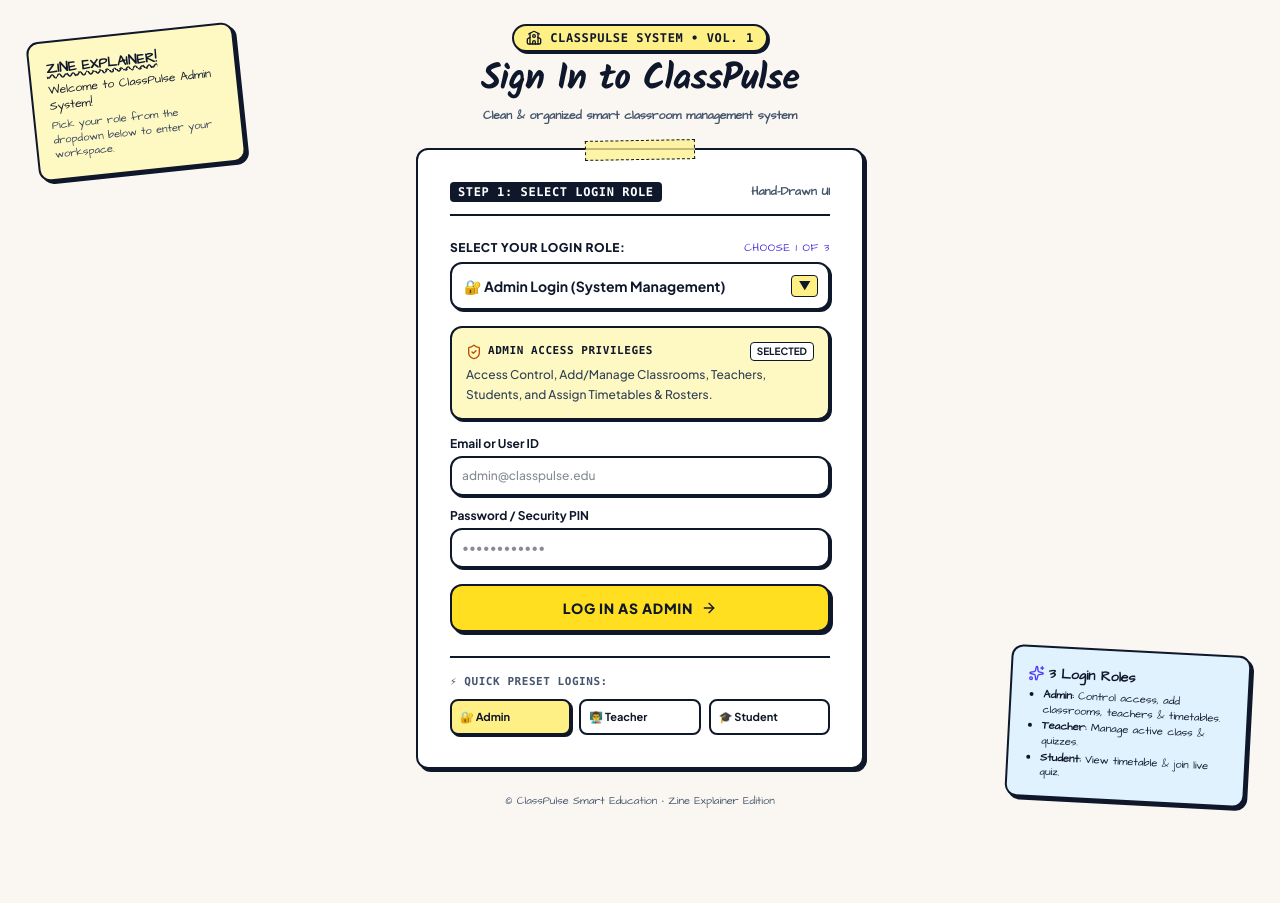
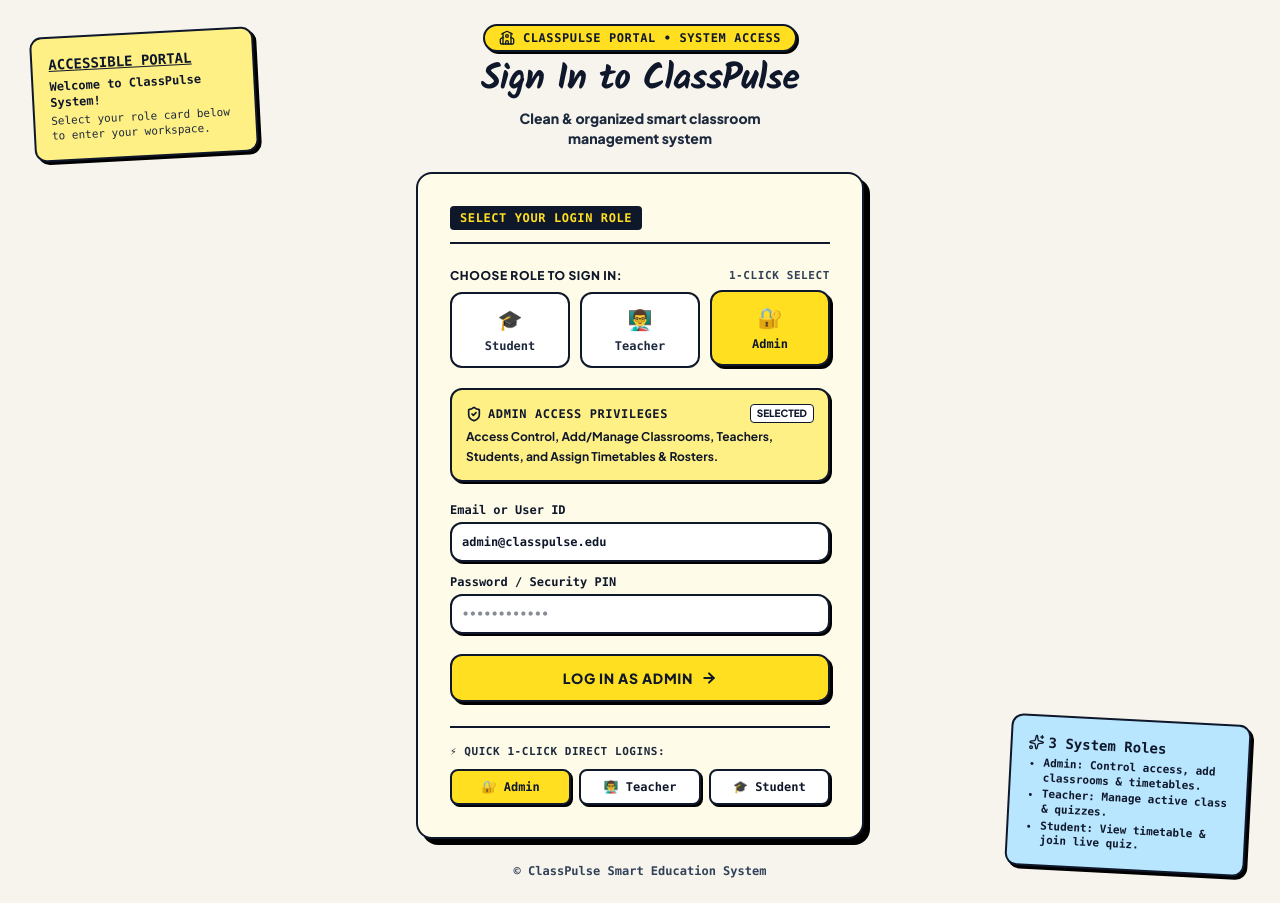
Before and after one commit to NINJA981/classpulse, a React (Vite) app: page / in a window 1280 px wide. Before the commit the page ends 834 px from the top, so only its background shows below. Built offline with nearby package versions, Linux system fonts and the light colour scheme.

Commit message:
refactor: update Login Page UI per user instructions - role card selectors, soft light background, and remove zine/hand drawn text

```diff
--- a/src/components/Header.jsx
+++ b/src/components/Header.jsx
@@ -29,8 +29,8 @@ export const Header = () => {
             <h1 className="text-lg font-extrabold text-slate-900 font-zine-title tracking-tight">
               ClassPulse Hub
             </h1>
-            <span className="px-2 py-0.5 rounded bg-yellow-200 text-slate-900 text-[10px] font-mono font-bold uppercase tracking-wider border border-slate-900">
-              Zine Edition
+            <span className="px-2 py-0.5 rounded bg-yellow-200 text-slate-900 text-[10px] font-mono font-black uppercase tracking-wider border border-slate-900">
+              System Edition
             </span>
           </div>
           <p className="text-[11px] font-handwriting text-slate-600 hidden sm:block">
--- a/src/components/LoginPage.jsx
+++ b/src/components/LoginPage.jsx
@@ -16,7 +16,7 @@ import {
 export const LoginPage = () => {
   const { login } = useClassPulse();
   const [selectedRole, setSelectedRole] = useState('admin');
-  const [emailInput, setEmailInput] = useState('');
+  const [emailInput, setEmailInput] = useState('admin@classpulse.edu');
   const [passwordInput, setPasswordInput] = useState('');
 
   const handleRoleLogin = (e) => {
@@ -24,7 +24,7 @@ export const LoginPage = () => {
     login(selectedRole);
   };
 
-  const setPresetUser = (role) => {
+  const selectRoleAndFill = (role) => {
     setSelectedRole(role);
     if (role === 'admin') {
       setEmailInput('admin@classpulse.edu');
@@ -33,108 +33,140 @@ export const LoginPage = () => {
     } else {
       setEmailInput('ananya@classpulse.edu');
     }
+  };
+
+  const quickLoginRole = (role) => {
+    selectRoleAndFill(role);
     login(role);
   };
 
   return (
-    <div className="min-h-screen bg-[#faf7f2] flex flex-col items-center justify-center p-4 sm:p-6 select-none relative overflow-hidden">
-      {/* Background Zine Doodle Accents */}
-      <div className="absolute top-8 left-8 transform -rotate-6 hidden lg:block">
-        <div className="zine-card-yellow p-4 w-52 font-handwriting text-xs space-y-1">
-          <div className="font-bold text-sm underline decoration-wavy decoration-slate-900">ZINE EXPLAINER!</div>
-          <p>Welcome to ClassPulse Admin System!</p>
-          <p className="text-[11px] text-slate-700">Pick your role from the dropdown below to enter your workspace.</p>
+    <div className="min-h-screen bg-[#f7f4ed] flex flex-col items-center justify-center p-4 sm:p-6 select-none relative overflow-hidden">
+      {/* Background Decorative Cards */}
+      <div className="absolute top-8 left-8 transform -rotate-3 hidden lg:block">
+        <div className="bg-yellow-200 border-2 border-slate-900 shadow-[3px_3px_0px_0px_#000] p-4 w-56 rounded-xl font-mono text-xs space-y-1 text-slate-900">
+          <div className="font-extrabold text-sm underline text-slate-900">ACCESSIBLE PORTAL</div>
+          <p className="font-bold">Welcome to ClassPulse System!</p>
+          <p className="text-[11px] text-slate-800 font-medium">Select your role card below to enter your workspace.</p>
         </div>
       </div>
 
       <div className="absolute bottom-8 right-8 transform rotate-3 hidden lg:block">
-        <div className="zine-card-sky p-4 w-60 font-handwriting text-xs space-y-1">
-          <div className="font-bold text-sm text-slate-900 flex items-center gap-1">
-            <Sparkles className="w-4 h-4 text-indigo-600" /> 3 Login Roles
+        <div className="bg-sky-200 border-2 border-slate-900 shadow-[3px_3px_0px_0px_#000] p-4 w-60 rounded-xl font-mono text-xs space-y-1 text-slate-900">
+          <div className="font-extrabold text-sm text-slate-900 flex items-center gap-1">
+            <Sparkles className="w-4 h-4 text-slate-900" /> 3 System Roles
           </div>
-          <ul className="list-disc pl-4 space-y-0.5 text-[11px]">
-            <li><strong>Admin:</strong> Control access, add classrooms, teachers & timetables.</li>
+          <ul className="list-disc pl-4 space-y-0.5 text-[11px] font-bold">
+            <li><strong>Admin:</strong> Control access, add classrooms & timetables.</li>
             <li><strong>Teacher:</strong> Manage active class & quizzes.</li>
             <li><strong>Student:</strong> View timetable & join live quiz.</li>
           </ul>
         </div>
       </div>
 
-      {/* Main Login Zine Card Container */}
+      {/* Main Login Card Container */}
       <div className="max-w-md w-full space-y-6">
-        {/* Zine Header Banner */}
+        {/* Header Banner */}
         <div className="text-center space-y-2">
-          <div className="inline-flex items-center gap-2 bg-yellow-200 border-2 border-slate-900 px-3 py-1 rounded-full shadow-zine-sm text-xs font-mono font-bold uppercase tracking-wider">
+          <div className="inline-flex items-center gap-2 bg-yellow-300 border-2 border-slate-900 px-3.5 py-1 rounded-full shadow-[2px_2px_0px_0px_#000] text-xs font-mono font-black uppercase tracking-wider text-slate-900">
             <School className="w-4 h-4 text-slate-900" />
-            <span>ClassPulse System • Vol. 1</span>
+            <span>ClassPulse Portal • System Access</span>
           </div>
-          <h1 className="text-4xl font-extrabold text-slate-900 font-zine-title tracking-tight flex items-center justify-center gap-2">
+          <h1 className="text-4xl font-black text-slate-900 font-zine-title tracking-tight flex items-center justify-center gap-2">
             Sign In to ClassPulse
           </h1>
-          <p className="text-xs font-semibold text-slate-600 font-handwriting max-w-xs mx-auto">
+          <p className="text-sm font-extrabold text-slate-800 max-w-xs mx-auto">
             Clean & organized smart classroom management system
           </p>
         </div>
 
-        {/* Login Zine Box */}
-        <div className="zine-card p-6 sm:p-8 space-y-6 relative z-10 zine-tape-top">
+        {/* Login Box with Soft Light Background */}
+        <div className="bg-[#fefce8] border-2 border-slate-900 rounded-2xl p-6 sm:p-8 space-y-6 relative z-10 shadow-[6px_6px_0px_0px_#000]">
           <div className="flex items-center justify-between border-b-2 border-slate-900 pb-3">
-            <span className="text-xs font-bold font-mono uppercase tracking-wider bg-slate-900 text-white px-2 py-0.5 rounded">
-              STEP 1: SELECT LOGIN ROLE
+            <span className="text-xs font-black font-mono uppercase tracking-wider bg-slate-900 text-yellow-300 px-2.5 py-1 rounded">
+              SELECT YOUR LOGIN ROLE
             </span>
-            <span className="text-xs font-handwriting font-bold text-slate-600">Hand-Drawn UI</span>
           </div>
 
-          <form onSubmit={handleRoleLogin} className="space-y-4">
-            {/* Role Dropdown Selector */}
-            <div>
-              <label className="block text-xs font-extrabold text-slate-900 uppercase tracking-wider mb-1.5 flex items-center justify-between">
-                <span>Select Your Login Role:</span>
-                <span className="text-[11px] font-handwriting text-indigo-700 font-normal">Choose 1 of 3</span>
+          <form onSubmit={handleRoleLogin} className="space-y-5">
+            {/* Button-based Preset Role Selector (No Dropdown!) */}
+            <div className="space-y-2">
+              <label className="block text-xs font-black text-slate-900 uppercase tracking-wider flex items-center justify-between">
+                <span>Choose Role to Sign In:</span>
+                <span className="text-[11px] font-mono text-slate-700 font-bold">1-Click Select</span>
               </label>
 
-              <div className="relative">
-                <select
-                  value={selectedRole}
-                  onChange={(e) => setSelectedRole(e.target.value)}
-                  className="w-full p-3 bg-white border-2 border-slate-900 rounded-xl font-bold text-sm text-slate-900 outline-none shadow-zine-sm focus:shadow-zine cursor-pointer appearance-none pr-10"
+              <div className="grid grid-cols-3 gap-2.5">
+                {/* Student Role Card */}
+                <button
+                  type="button"
+                  onClick={() => selectRoleAndFill('student')}
+                  className={`p-3 rounded-xl border-2 border-slate-900 font-mono text-xs font-black flex flex-col items-center justify-center gap-1 transition cursor-pointer ${
+                    selectedRole === 'student'
+                      ? 'bg-emerald-300 text-slate-900 shadow-[3px_3px_0px_0px_#000] -translate-y-0.5'
+                      : 'bg-white text-slate-800 hover:bg-emerald-50'
+                  }`}
                 >
-                  <option value="student">🎓 Student Login</option>
-                  <option value="teacher">👨‍🏫 Teacher Login</option>
-                  <option value="admin">🔐 Admin Login (System Management)</option>
-                </select>
-                <div className="absolute right-3 top-1/2 -translate-y-1/2 pointer-events-none text-slate-900 font-bold text-xs bg-yellow-200 border border-slate-900 px-1.5 py-0.5 rounded">
-                  ▼
-                </div>
+                  <span className="text-xl">🎓</span>
+                  <span>Student</span>
+                </button>
+
+                {/* Teacher Role Card */}
+                <button
+                  type="button"
+                  onClick={() => selectRoleAndFill('teacher')}
+                  className={`p-3 rounded-xl border-2 border-slate-900 font-mono text-xs font-black flex flex-col items-center justify-center gap-1 transition cursor-pointer ${
+                    selectedRole === 'teacher'
+                      ? 'bg-sky-300 text-slate-900 shadow-[3px_3px_0px_0px_#000] -translate-y-0.5'
+                      : 'bg-white text-slate-800 hover:bg-sky-50'
+                  }`}
+                >
+                  <span className="text-xl">👨‍🏫</span>
+                  <span>Teacher</span>
+                </button>
+
+                {/* Admin Role Card */}
+                <button
+                  type="button"
+                  onClick={() => selectRoleAndFill('admin')}
+                  className={`p-3 rounded-xl border-2 border-slate-900 font-mono text-xs font-black flex flex-col items-center justify-center gap-1 transition cursor-pointer ${
+                    selectedRole === 'admin'
+                      ? 'bg-yellow-300 text-slate-900 shadow-[3px_3px_0px_0px_#000] -translate-y-0.5'
+                      : 'bg-white text-slate-800 hover:bg-yellow-50'
+                  }`}
+                >
+                  <span className="text-xl">🔐</span>
+                  <span>Admin</span>
+                </button>
               </div>
             </div>
 
-            {/* Role Preview Card Callout */}
-            <div className={`p-3.5 rounded-xl border-2 border-slate-900 shadow-zine-sm text-xs space-y-1 transition-all ${
-              selectedRole === 'admin' ? 'bg-yellow-100' : selectedRole === 'teacher' ? 'bg-sky-100' : 'bg-emerald-100'
+            {/* Role Privilege Summary Box */}
+            <div className={`p-3.5 rounded-xl border-2 border-slate-900 text-xs space-y-1 transition-all shadow-[2px_2px_0px_0px_#000] ${
+              selectedRole === 'admin' ? 'bg-yellow-200' : selectedRole === 'teacher' ? 'bg-sky-200' : 'bg-emerald-200'
             }`}>
-              <div className="flex items-center justify-between font-bold text-slate-900">
-                <span className="flex items-center gap-1.5 uppercase tracking-wider font-mono text-[11px]">
-                  {selectedRole === 'admin' && <ShieldCheck className="w-4 h-4 text-amber-700" />}
-                  {selectedRole === 'teacher' && <UserCheck className="w-4 h-4 text-sky-700" />}
-                  {selectedRole === 'student' && <GraduationCap className="w-4 h-4 text-emerald-700" />}
+              <div className="flex items-center justify-between font-black text-slate-900">
+                <span className="flex items-center gap-1.5 uppercase tracking-wider font-mono text-xs">
+                  {selectedRole === 'admin' && <ShieldCheck className="w-4 h-4 text-slate-900 stroke-[2.5]" />}
+                  {selectedRole === 'teacher' && <UserCheck className="w-4 h-4 text-slate-900 stroke-[2.5]" />}
+                  {selectedRole === 'student' && <GraduationCap className="w-4 h-4 text-slate-900 stroke-[2.5]" />}
                   {selectedRole.toUpperCase()} ACCESS PRIVILEGES
                 </span>
-                <span className="px-1.5 py-0.5 bg-white border border-slate-900 text-[10px] font-bold rounded">
+                <span className="px-1.5 py-0.5 bg-white border border-slate-900 text-[10px] font-black rounded uppercase">
                   SELECTED
                 </span>
               </div>
-              <p className="text-slate-700 font-medium leading-relaxed">
+              <p className="text-slate-900 font-bold leading-relaxed text-xs">
                 {selectedRole === 'admin' && 'Access Control, Add/Manage Classrooms, Teachers, Students, and Assign Timetables & Rosters.'}
                 {selectedRole === 'teacher' && 'Manage assigned classes, trigger live AI quizzes, review student rosters, and view class timetables.'}
                 {selectedRole === 'student' && 'View weekly classroom timetable, check assigned teachers, and participate in active quizzes.'}
               </p>
             </div>
 
-            {/* Simulated Email / User ID Input */}
-            <div className="space-y-3">
+            {/* Simulated Email & Password Inputs */}
+            <div className="space-y-3 font-mono">
               <div>
-                <label className="block text-xs font-bold text-slate-900 mb-1">Email or User ID</label>
+                <label className="block text-xs font-black text-slate-900 mb-1">Email or User ID</label>
                 <input
                   type="email"
                   placeholder={
@@ -142,18 +174,18 @@ export const LoginPage = () => {
                   }
                   value={emailInput}
                   onChange={(e) => setEmailInput(e.target.value)}
-                  className="w-full p-2.5 bg-white border-2 border-slate-900 rounded-xl text-xs font-medium text-slate-900 outline-none shadow-zine-sm"
+                  className="w-full p-2.5 bg-white border-2 border-slate-900 rounded-xl text-xs font-black text-slate-900 outline-none shadow-[2px_2px_0px_0px_#000]"
                 />
               </div>
 
               <div>
-                <label className="block text-xs font-bold text-slate-900 mb-1">Password / Security PIN</label>
+                <label className="block text-xs font-black text-slate-900 mb-1">Password / Security PIN</label>
                 <input
                   type="password"
                   placeholder="••••••••••••"
                   value={passwordInput}
                   onChange={(e) => setPasswordInput(e.target.value)}
-                  className="w-full p-2.5 bg-white border-2 border-slate-900 rounded-xl text-xs font-medium text-slate-900 outline-none shadow-zine-sm"
+                  className="w-full p-2.5 bg-white border-2 border-slate-900 rounded-xl text-xs font-black text-slate-900 outline-none shadow-[2px_2px_0px_0px_#000]"
                 />
               </div>
             </div>
@@ -161,42 +193,42 @@ export const LoginPage = () => {
             {/* Submit Button */}
             <button
               type="submit"
-              className="w-full py-3 px-4 bg-yellow-300 hover:bg-yellow-400 active:bg-yellow-500 text-slate-900 font-extrabold rounded-xl border-2 border-slate-900 shadow-zine-interactive text-sm flex items-center justify-center gap-2 cursor-pointer transition uppercase tracking-wider"
+              className="w-full py-3 px-4 bg-yellow-300 hover:bg-yellow-400 active:bg-yellow-500 text-slate-900 font-black rounded-xl border-2 border-slate-900 shadow-[3px_3px_0px_0px_#000] text-sm flex items-center justify-center gap-2 cursor-pointer transition uppercase tracking-wider"
             >
               <span>Log In as {selectedRole.toUpperCase()}</span>
-              <ArrowRight className="w-4 h-4" />
+              <ArrowRight className="w-4 h-4 stroke-[3]" />
             </button>
           </form>
 
-          {/* Quick Preset Account Picker */}
+          {/* Quick 1-Click Direct Role Login Buttons */}
           <div className="pt-4 border-t-2 border-slate-900 space-y-2">
-            <span className="text-[11px] font-bold text-slate-600 block uppercase tracking-wider font-mono">
-              ⚡ Quick Preset Logins:
+            <span className="text-[11px] font-black text-slate-800 block uppercase tracking-wider font-mono">
+              ⚡ Quick 1-Click Direct Logins:
             </span>
-            <div className="grid grid-cols-3 gap-2">
+            <div className="grid grid-cols-3 gap-2 font-mono">
               <button
                 type="button"
-                onClick={() => setPresetUser('admin')}
-                className={`p-2 rounded-lg border-2 border-slate-900 text-[11px] font-bold text-left transition cursor-pointer ${
-                  selectedRole === 'admin' ? 'bg-yellow-200 shadow-zine-sm' : 'bg-white hover:bg-slate-100'
+                onClick={() => quickLoginRole('admin')}
+                className={`p-2 rounded-lg border-2 border-slate-900 text-xs font-black text-center transition cursor-pointer shadow-[2px_2px_0px_0px_#000] ${
+                  selectedRole === 'admin' ? 'bg-yellow-300' : 'bg-white hover:bg-yellow-100'
                 }`}
               >
                 🔐 Admin
               </button>
               <button
                 type="button"
-                onClick={() => setPresetUser('teacher')}
-                className={`p-2 rounded-lg border-2 border-slate-900 text-[11px] font-bold text-left transition cursor-pointer ${
-                  selectedRole === 'teacher' ? 'bg-sky-200 shadow-zine-sm' : 'bg-white hover:bg-slate-100'
+                onClick={() => quickLoginRole('teacher')}
+                className={`p-2 rounded-lg border-2 border-slate-900 text-xs font-black text-center transition cursor-pointer shadow-[2px_2px_0px_0px_#000] ${
+                  selectedRole === 'teacher' ? 'bg-sky-300' : 'bg-white hover:bg-sky-100'
                 }`}
               >
                 👨‍🏫 Teacher
               </button>
               <button
                 type="button"
-                onClick={() => setPresetUser('student')}
-                className={`p-2 rounded-lg border-2 border-slate-900 text-[11px] font-bold text-left transition cursor-pointer ${
-                  selectedRole === 'student' ? 'bg-emerald-200 shadow-zine-sm' : 'bg-white hover:bg-slate-100'
+                onClick={() => quickLoginRole('student')}
+                className={`p-2 rounded-lg border-2 border-slate-900 text-xs font-black text-center transition cursor-pointer shadow-[2px_2px_0px_0px_#000] ${
+                  selectedRole === 'student' ? 'bg-emerald-300' : 'bg-white hover:bg-emerald-100'
                 }`}
               >
                 🎓 Student
@@ -206,8 +238,8 @@ export const LoginPage = () => {
         </div>
 
         {/* Footer info */}
-        <div className="text-center text-[11px] font-handwriting text-slate-600 space-y-1">
-          <p>© ClassPulse Smart Education • Zine Explainer Edition</p>
+        <div className="text-center text-xs font-mono font-black text-slate-700 space-y-1">
+          <p>© ClassPulse Smart Education System</p>
         </div>
       </div>
     </div>
```
Also changed, not shown: src/components/Sidebar.jsx (+6 -6 lines).
